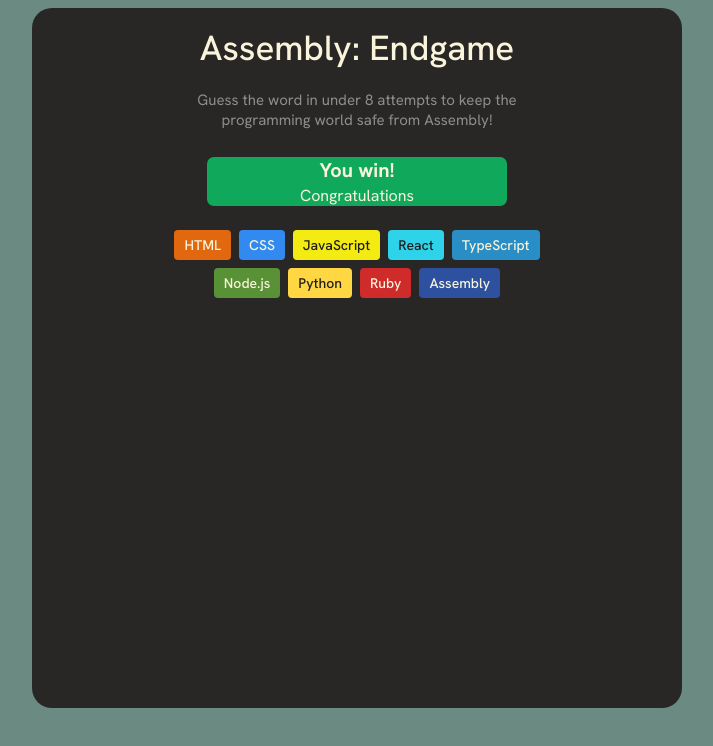
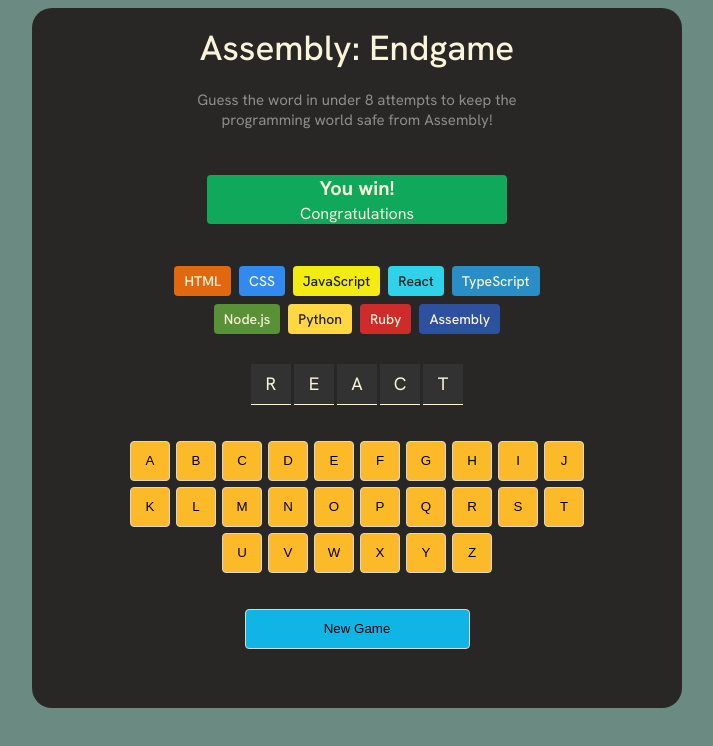
Before and after one commit to DarshWala/Assembly-Endgame, a React (Vite) app: page / in a window 1280 px wide. Shown: the top 746 px of the page, without its empty margins (283-996 px from the left). Built offline with nearby package versions, Linux system fonts and the light colour scheme.

Commit message:
added hardcoded word , keyboard and condition to change value of a key if its guessed

```diff
--- a/components/GameContainer.jsx
+++ b/components/GameContainer.jsx
@@ -1,22 +1,96 @@
-import GameInfo from "./GameInfo"
-import Status from "./Status"
-import LanguagesChips from "./LanguagesChips"
-import { languages } from "./languages"
+import React from "react";
 
-export default function GameContainer(){
+import GameInfo from "./GameInfo";
+import Status from "./Status";
+import LanguagesChips from "./LanguagesChips";
+import { languages } from "./languages";
+
+export default function GameContainer() {
+  const [currentWord, SetCurrentWord] = React.useState("react");
+
+  const [guessedLetters, setGuessedLetters] = React.useState([]);
+
+    function guessed(letter , index) {
+        setGuessedLetters(prevLetters =>
+            prevLetters.includes(letter) ?
+                prevLetters :
+                [...prevLetters, letter]
+        )
+
+
+    }
+
+
+
+  // The language elements
+  const languageElements = languages.map((lang, index) => (
+    <LanguagesChips
+      key={lang.name}
+      name={lang.name}
+      bgColor={lang.backgroundColor}
+      color={lang.color}
+    />
+  ));
+
+  const characters = [...currentWord];
+
+  const stylesForChar = {
+    display: "flex",
+    justifyContent: "center",
+    alignItems: "center",
+    backgroundColor: "#323232",
+    color: "#F9F4DA",
+    width: "40px",
+    height: "40px",
+    borderBottom: "1px solid #F9F4DA",
+    fontSize: "1.125rem",
+    // paddingTop : "10px"
+  };
+
+  const letters = "abcdefghijklmnopqrstuvwxyz";
+  const lettersArray = [...letters];
+
+
+
+  const buttonsForKeyboard = lettersArray.map((letter, index) => {
+    const isGuessed = guessedLetters.includes(letter);
+    const isCorrect = isGuessed && currentWord.includes(letter);
+    const isWrong = isGuessed && !currentWord.includes(letter);
+    const className = isCorrect ? "correct" : isWrong ? "wrong" : "default";
+
     return (
-        <>
-            <div className="game-container">
-                <GameInfo/>
-                <Status />
-                <div className="languages-container">
-                    {
-                        languages.map((lang, index) =>
-                            <LanguagesChips key={index} name={lang.name} bgColor={lang.backgroundColor} color={lang.color} />
-                        )
-                    }
-                </div>
-            </div>
-        </>
-    )
+      <button
+        className={className}
+        key={index}
+        onClick={() => guessed(letter, index)}
+      >
+        {letter.toUpperCase()}
+      </button>
+    );
+  });
+
+  return (
+    <>
+      <div className="game-container">
+        <GameInfo />
+        <Status />
+        <section className="languages-container">{languageElements}</section>
+        <section className="word-section">
+          {characters.map((char, index) => (
+            <span key={index} style={stylesForChar}>
+              {" "}
+              {char.toUpperCase()}{" "}
+            </span>
+          ))}
+        </section>
+
+        {/* keyboard section */}
+        <section className="keyboard">
+          {buttonsForKeyboard}
+        </section>
+
+        <button className="new-game">New Game</button>
+      </div>
+    </>
+  );
 }
--- a/src/index.css
+++ b/src/index.css
@@ -6,6 +6,10 @@
     display: flex;
     justify-content: center;
     align-items: center;
+}
+
+button{
+    cursor: pointer;
 }
 
 .game-container{
@@ -18,7 +22,7 @@
     flex-direction: column;
     align-items: center;
     text-align: center;
-    gap: 12px;
+    gap: 30px;
 
 }
 
@@ -41,7 +45,7 @@
     width: 300px;
     height: auto;
     min-height: 20px;
-    border-radius: 7px;
+    border-radius: 4px;
 }
 
 .status > h2{
@@ -71,3 +75,55 @@
     font-size: 14px;
     font-weight: 500;
 }
+
+.word-section{
+    display: flex;
+    gap: 3px;
+}
+
+.keyboard{
+    display: flex;
+    flex-wrap: wrap;
+    max-width: 480px;
+    justify-content: center;
+    gap: 6px;
+    padding: 6px;
+
+}
+
+.keyboard > .default{
+    background-color: #FCBA29;
+    width: 40px;
+    height: 40px;
+    border: 1px solid #D7D7D7;
+    border-radius: 4px;
+}
+
+.keyboard > .wrong{
+    background-color: #EC5D49;
+    width: 40px;
+    height: 40px;
+    border: 1px solid #D7D7D7;
+    border-radius: 4px;
+}
+
+.keyboard > .correct{
+    background-color: #10A95B;
+    width: 40px;
+    height: 40px;
+    border: 1px solid #D7D7D7;
+    border-radius: 4px;
+
+}
+
+button.new-game {
+    background-color: #11B5E5;
+    border: 1px solid #D7D7D7;
+    border-radius: 4px;
+    width: 225px;
+    height: 40px;
+    padding: 6px 12px;
+    display: block;
+    margin-inline: auto;
+    cursor: pointer;
+}
```
